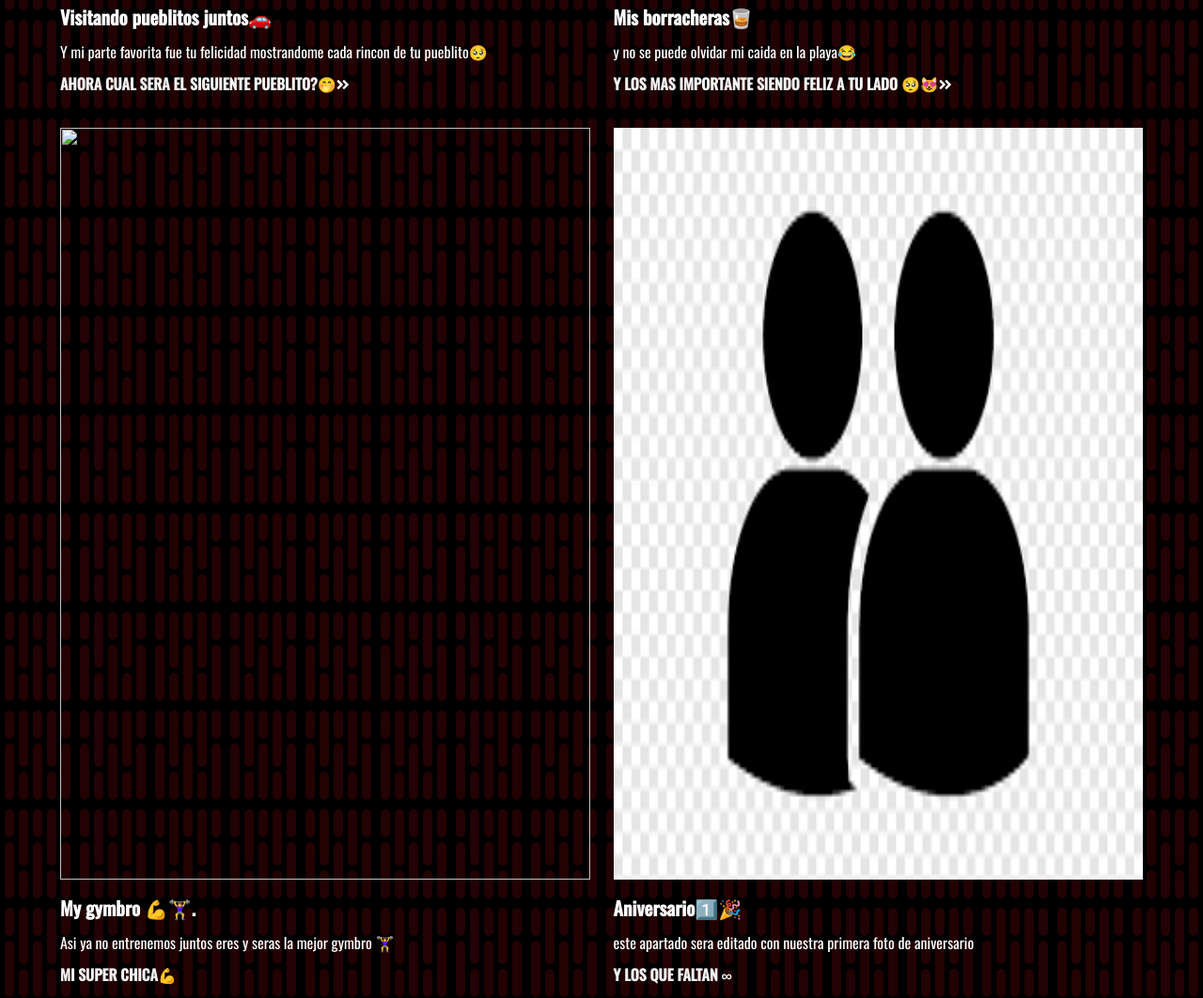
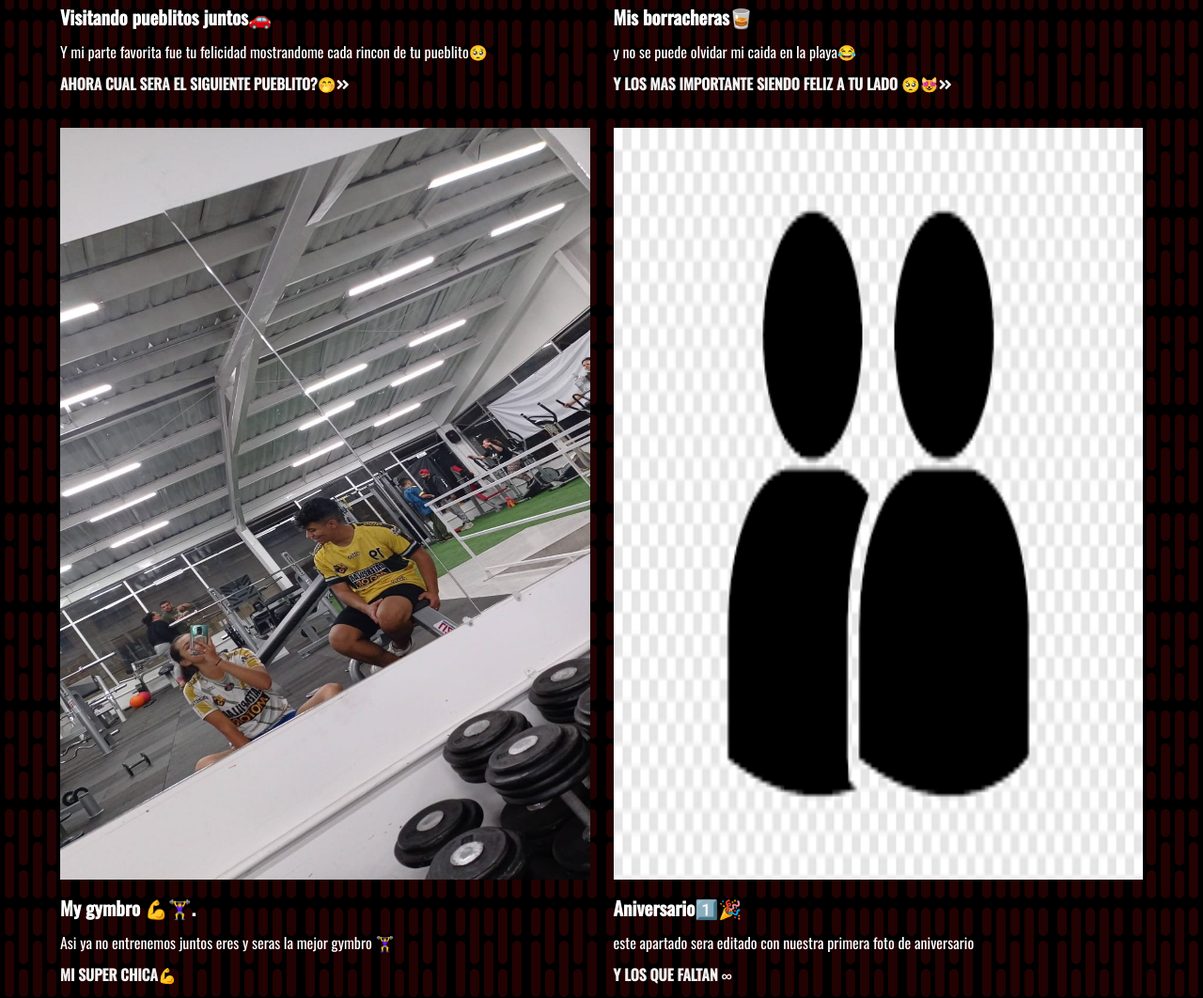
Before and after one commit to Mxnstr/paglove, a plain HTML site: page index.html in a window 1280 px wide. Shown: the part 6284-7346 px from the top of the page at 94% size. Drawn offline with nearby package versions, Linux system fonts and the light colour scheme; some icons are missing.

Commit message:
Update index.html

```diff
--- a/index.html
+++ b/index.html
@@ -170,7 +170,7 @@
         <a href="#">Y los mas importante siendo feliz a tu lado 🥺😻<i class="fas fa-angle-double-right"></i></a>
       </div>
       <div>
-        <img src="img/incognita,png" alt="" />
+        <img src="img/gymbrooo.jpeg" alt="" />
         <h3>My gymbro  💪🏋️‍♀️.</h3>
         <p>Asi ya no entrenemos juntos eres  y seras  la mejor gymbro 🏋️‍♀️
         </p>
```
